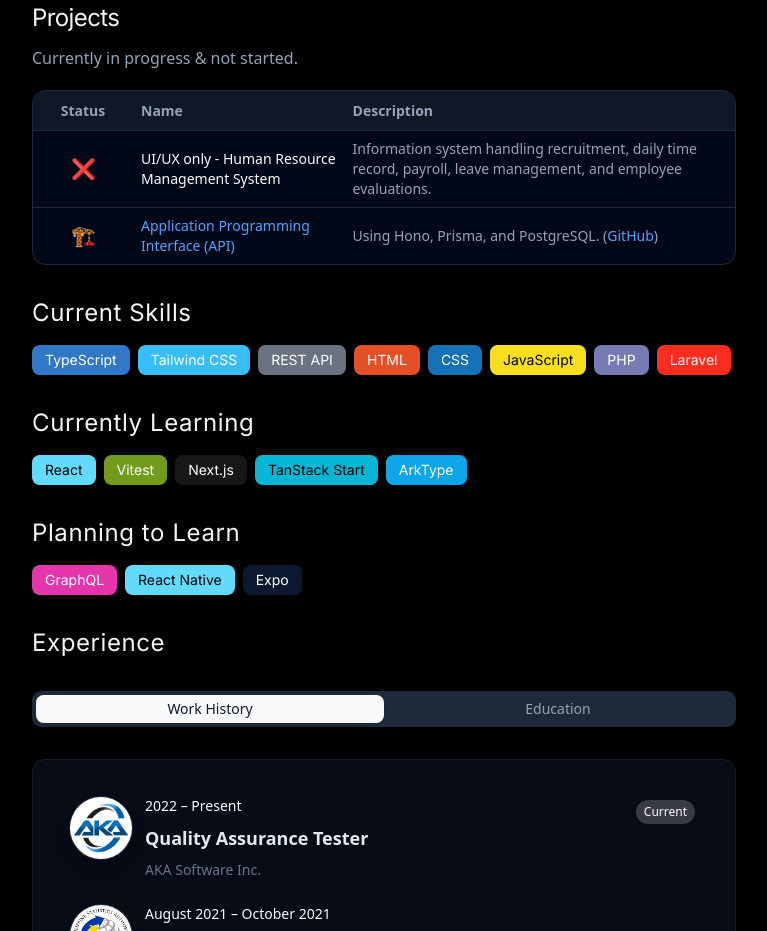
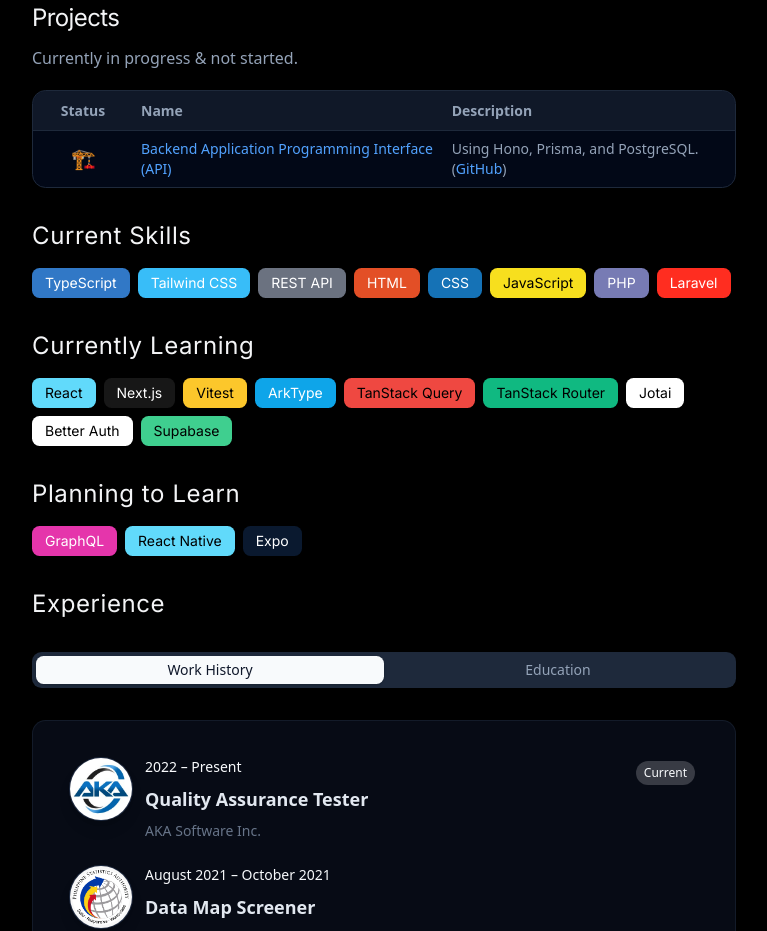
Before and after one commit to andreirabon/portfolio, a React (Vite) app: page / in a window 1280 px wide. Shown: the part 1080-2011 px from the top of the page, without its empty margins (256-1023 px from the left). Built offline with nearby package versions, Linux system fonts and the light colour scheme; a web font is replaced by a local one.

Commit message:
Skills update.

```diff
--- a/src/components/Projects.tsx
+++ b/src/components/Projects.tsx
@@ -37,14 +37,6 @@
 const plannedProjectsData: PlannedProject[] = [
   {
     id: 1,
-    status: "❌",
-    statusAriaLabel: "Not Started",
-    name: "UI/UX only - Human Resource Management System",
-    description:
-      "Information system handling recruitment, daily time record, payroll, leave management, and employee evaluations.",
-  },
-  {
-    id: 2,
     status: "🏗️",
     statusAriaLabel: "In Progress",
     name: (
@@ -53,7 +45,7 @@
         target="_blank"
         rel="noopener noreferrer"
         className="hover:underline text-blue-600 dark:text-blue-400">
-        Application Programming Interface (API)
+        Backend Application Programming Interface (API)
       </a>
     ),
     description: (
--- a/src/components/Skills.tsx
+++ b/src/components/Skills.tsx
@@ -16,9 +16,14 @@
   PHP: { bg: "#777BB4", text: "#ffffff" },
   Laravel: { bg: "#FF2D20", text: "#ffffff" },
   React: { bg: "#61DAFB", text: "#000000" },
-  Vitest: { bg: "#729B1B", text: "#ffffff" },
+  Vitest: { bg: "#FCC72B", text: "#000000" },
   "Next.js": { bg: "#171717", text: "#ffffff" },
   "TanStack Start": { bg: "#06B6D4", text: "#000000" },
+  "TanStack Query": { bg: "#ef4841", text: "#000000" },
+  "TanStack Router": { bg: "#10B981", text: "#000000" },
+  Jotai: { bg: "white", text: "#000000" },
+  "Better Auth": { bg: "white", text: "#000000" },
+  Supabase: { bg: "#3fcf8f", text: "#000000" },
   ArkType: { bg: "#0EA5E9", text: "#ffffff" },
   GraphQL: { bg: "#E535AB", text: "#ffffff" },
   "React Native": { bg: "#61DAFB", text: "#000000" },
@@ -34,7 +39,17 @@
   },
   {
     title: "Currently Learning",
-    items: ["React", "Vitest", "Next.js", "TanStack Start", "ArkType"],
+    items: [
+      "React",
+      "Next.js",
+      "Vitest",
+      "ArkType",
+      "TanStack Query",
+      "TanStack Router",
+      "Jotai",
+      "Better Auth",
+      "Supabase",
+    ],
   },
   {
     title: "Planning to Learn",
```
Also changed, not shown: 1 other file (tests, documents, lock files or other folders).
